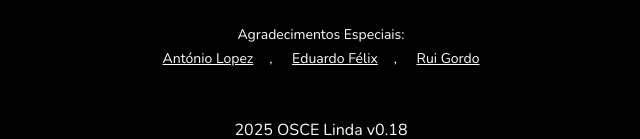
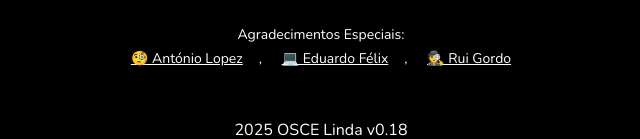
Before and after one commit to andrefrsilva/oscelinda, a plain HTML site: page index.html in a window 1280 px wide. Shown: the part 3188-3327 px from the top of the page, without its empty margins (319-959 px from the left). Drawn offline with nearby package versions, Linux system fonts and the light colour scheme; no server answers.

Commit message:
Update index.html

```diff
--- a/index.html
+++ b/index.html
@@ -457,9 +457,9 @@
         André FR Silva
       </a> <br><br>
       <small>Agradecimentos Especiais: <br>
-        <a href="https://www.facebook.com/profile.php?id=100000024625728" target="_blank">António Lopez</a>,
-        <a href="https://www.instagram.com/edu.jvfelix/" target="_blank">Eduardo Félix</a>,
-        <a href="https://www.instagram.com/ruigordo92/" target="_blank">Rui Gordo</a>
+        <a href="https://www.facebook.com/profile.php?id=100000024625728" target="_blank">🧐 António Lopez</a>,
+        <a href="https://www.instagram.com/edu.jvfelix/" target="_blank">💻 Eduardo Félix</a>,
+        <a href="https://www.instagram.com/ruigordo92/" target="_blank">🕵️ Rui Gordo</a>
       </small>
     </span>
     <br><br><br>
```
